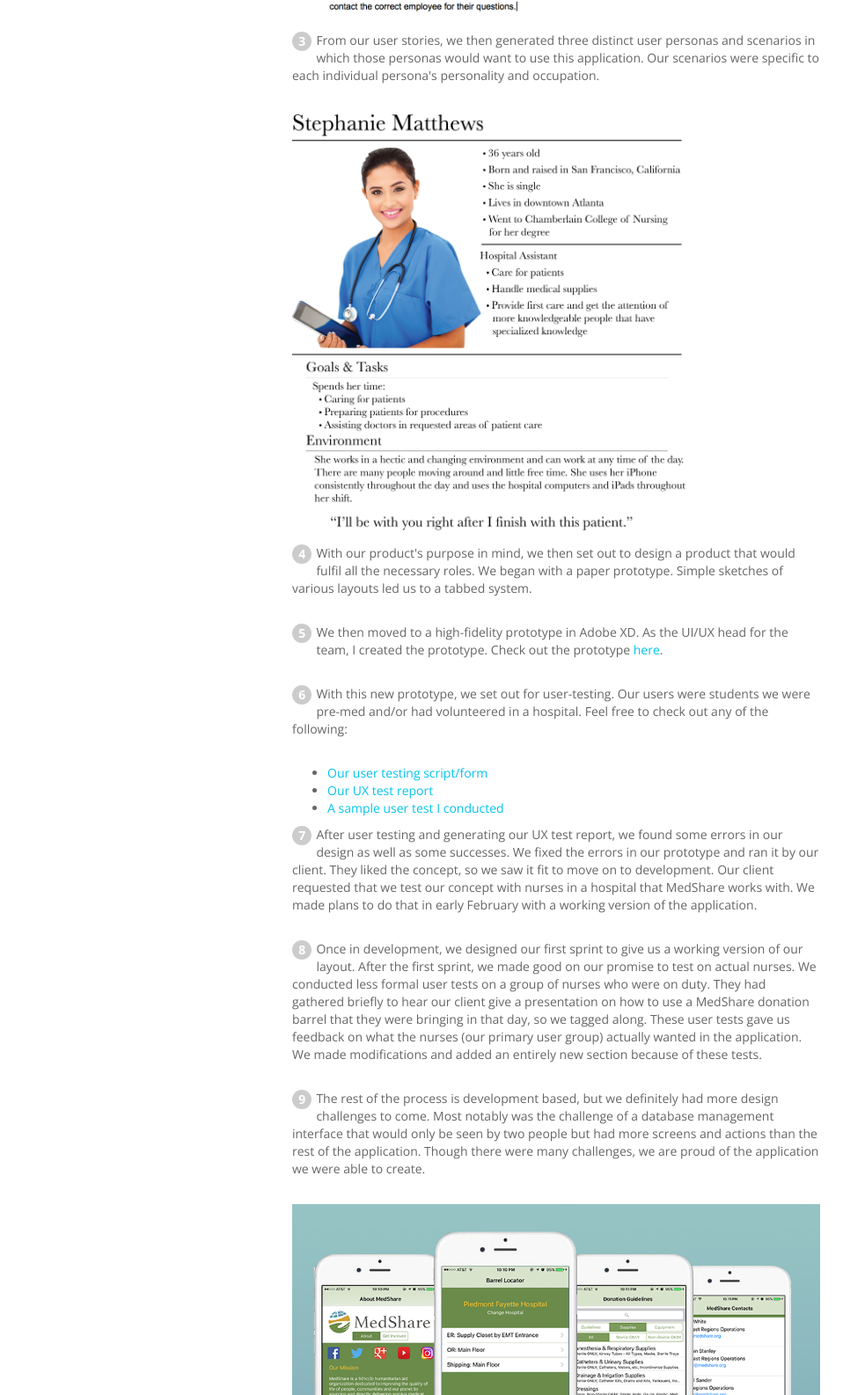
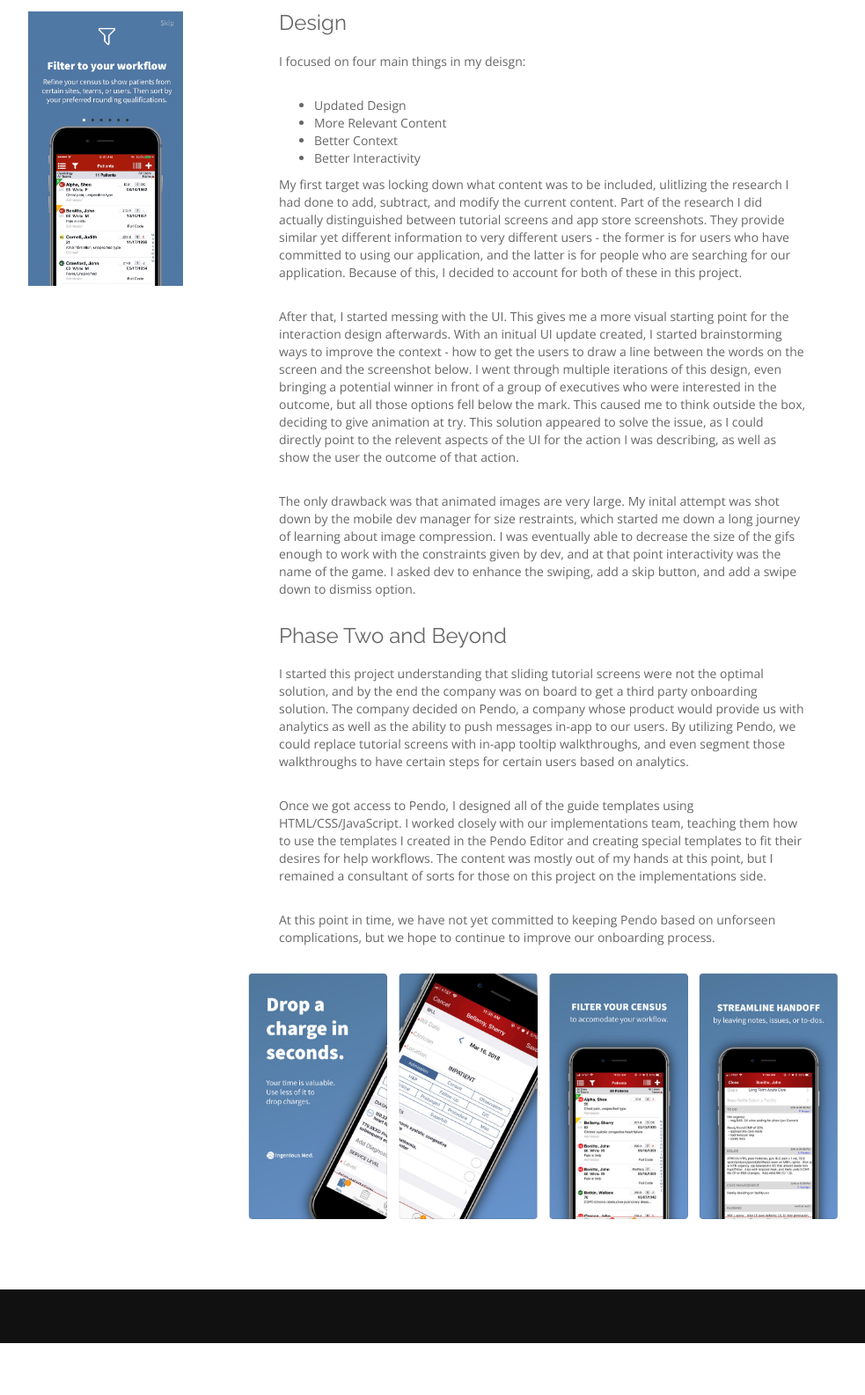
Before and after one commit to benlafo/benlafo.github.io, a plain HTML site: page ingeniousMedProcess .html in a window 1280 px wide. Shown: the part 1154-2740 px from the top of the page at 88% size, without its empty margins (23-1006 px from the left). After the commit the page ends 2681 px from the top, so only its background shows below. Drawn offline with nearby package versions, Linux system fonts and the light colour scheme; a web font is replaced by a local one.

Commit message:
added IM Onboarding and removed MYIE

```diff
--- a/css/style.css
+++ b/css/style.css
@@ -505,6 +505,11 @@ body.mobile-nav-active #mobile-nav-toggle {
   margin-bottom: 0;
 }
 
+#about .process-container {
+  background: url(../img/IM_Tutorial1.GIF) left top no-repeat;
+  background-size: 15%;
+}
+
 
 /* Portfolio Section
 --------------------------------*/
--- a/ingeniousMedProcess .html
+++ b/ingeniousMedProcess .html
@@ -125,100 +125,96 @@
           <p class="content-text">
             I was assigned the project to replace the current tutorial screens in our application. I was given the current image files and Illustrator files of iOS and Android devices to use.
           </p>
+        </div>
+      </div>
+    </div>
+    <div class="container content-container wow">
+      <div class="row stepText">
+        <div class="content-content">
+          <h3>
+    		The Problem
+       	  </h3>
+          <p class="content-text">
+          	Our application has a lot going on, and it can be hard to navigate without knowing what you're doing. This isn't a layperson application; it's a business tool for physicians. As such, the company has an implementations team that attempts to train first time users when they purchase our license. The issue is that many more users will end up using our app than those who were there at that training.
+		  </p>
+          <p class="content-text">
+          	To accomodate this, our application has a series of tutorial slides that appear when a user logs in for the first time. These images are meant to explain how to use the application with text and screenshots. Long story short, they failed to do their job.
+		  </p>
+          <p class="content-text">
+          	Our company was spending too much on training for first time users, and our current tutorials didn't seem to help. In fact, they generated more customer requests to be able to skip them, which was functionality we did not offer. All in all, they did more harm then good, but rather than get rid of them, we wanted to fix them.
+          </p>
+        </div>
+      </div>
+    </div>
+    <div class="container content-container wow">
+      <div class="row stepText">
+        <div class="content-content">
+          <h3>
+    		Discovery
+       	  </h3>
           <p class="content-text">
           	I began by researching best practices for mobile application onboarding. Mobile onboarding has been around in many forms for a long time, and as such there is a lot of research out there already. Because of this, and taking into account our team's resources, there wasn't a need to conduct our own research process for this project when there were enough studies out there.
           </p>
           <p class="content-text">
-
+            I learned a lot in my research, including what type of information should be included, the number of slides, good design approaches, how many words, and that tutorial slides are not a good solution to onboarding. At that point, I had to weigh the options - should I design a better version of a suboptimal solution or design a completely revamped onboarding process? But based on both the timeline I was given and the limited dev resources given to this initiative, the sliding images was the smartest option.
           </p>
         </div>
       </div>
-    <div class="container content-container wow">
+    </div>
+    <div class="container content-container process-container wow">
       <div class="row stepText">
-        <span class="step">1</span>
         <div class="content-content">
+          <h3>
+    		Design
+       	  </h3>
           <p class="content-text">
-            I was assigned the project to replace the current tutorial screens in our application. I was given the current image files and Illustrator files of iOS and Android devices to use.
+          	I focused on four main things in my deisgn:
+          </p>
+          <ul>
+          	<li>Updated Design</li>
+          	<li>More Relevant Content</li>
+          	<li>Better Context</li>
+          	<li>Better Interactivity</li>
+          </ul>
+          <p class="content-text">
+          	My first target was locking down what content was to be included, ulitlizing the research I had done to add, subtract, and modify the current content. Part of the research I did actually distinguished between tutorial screens and app store screenshots. They provide similar yet different information to very different users - the former is for users who have committed to using our application, and the latter is for people who are searching for our application. Because of this, I decided to account for both of these in this project.
+          </p>
+		  <p class="content-text">
+          After that, I started messing with the UI. This gives me a more visual starting point for the interaction design afterwards. With an initual UI update created, I started brainstorming ways to improve the context - how to get the users to draw a line between the words on the screen and the screenshot below. I went through multiple iterations of this design, even bringing a potential winner in front of a group of executives who were interested in the outcome, but all those options fell below the mark. This caused me to think outside the box, deciding to give animation at try. This solution appeared to solve the issue, as I could directly point to the relevent aspects of the UI for the action I was describing, as well as show the user the outcome of that action.
+          </p>
+		  <p class="content-text">
+          The only drawback was that animated images are very large. My inital attempt was shot down by the mobile dev manager for size restraints, which started me down a long journey of learning about image compression. I was eventually able to decrease the size of the gifs enough to work with the constraints given by dev, and at that point interactivity was the name of the game. I asked dev to enhance the swiping, add a skip button, and add a swipe down to dismiss option.
           </p>
         </div>
       </div>
+    </div>
+    <div class="container content-container wow">
       <div class="row stepText">
-        <span class="step">2</span>
         <div class="content-content">
+          <h3>
+    		Phase Two and Beyond
+       	  </h3>
+		  <p class="content-text">
+		  	I started this project understanding that sliding tutorial screens were not the optimal solution, and by the end the company was on board to get a third party onboarding solution. The company decided on Pendo, a company whose product would provide us with analytics as well as the ability to push messages in-app to our users. By utilizing Pendo, we could replace tutorial screens with in-app tooltip walkthroughs, and even segment those walkthroughs to have certain steps for certain users based on analytics.
+          </p>
           <p class="content-text">
-            I began by researching best practices for mobile application onboarding.
+          	Once we got access to Pendo, I designed all of the guide templates using HTML/CSS/JavaScript. I worked closely with our implementations team, teaching them how to use the templates I created in the Pendo Editor and creating special templates to fit their desires for help workflows. The content was mostly out of my hands at this point, but I remained a consultant of sorts for those on this project on the implementations side.
           </p>
-        </div>
-        <img src="img/MedShareUserStories.png" alt="" title="" style="width:75%;"></img>
-      </div>
-      <div class="row stepText">
-        <span class="step">3</span>
-        <div class="content-content">
           <p class="content-text">
-            From our user stories, we then generated three distinct user personas and scenarios in which those personas would want to use this application. Our scenarios were specific to each individual persona's personality and occupation.
-          </p>
-        </div>
-        <img src="img/MedShareUserPersona.png" alt="" title="" style="width:75%; padding-bottom: 15px;"></img>
-      </div>
-      <div class="row stepText">
-        <span class="step">4</span>
-        <div class="content-content">
-          <p class="content-text">
-            With our product's purpose in mind, we then set out to design a product that would fulfil all the necessary roles. We began with a paper prototype. Simple sketches of various layouts led us to a tabbed system.
+          	At this point in time, we have not yet committed to keeping Pendo based on unforseen complications, but we hope to continue to improve our onboarding process.
           </p>
         </div>
       </div>
+    </div>
       <div class="row stepText">
-        <span class="step">5</span>
         <div class="content-content">
-          <p class="content-text">
-            We then moved to a high-fidelity prototype in Adobe XD. As the UI/UX head for the team, I created the prototype. Check out the prototype <a href="https://xd.adobe.com/view/813121ac-c6c3-4995-97f4-d937c55222d1/" target="_blank">here</a>.
-          </p>
+          <img src="img/IM_AppStore.png" alt="img01" class="img-responsive" />
         </div>
       </div>
-      <div class="row stepText">
-        <span class="step">6</span>
-        <div class="content-content">
-          <p class="content-text">
-            With this new prototype, we set out for user-testing. Our users were students we were pre-med and/or had volunteered in a hospital. Feel free to check out any of the following:
-          </p>
-          <ul>
-            <li><a href="assets/MedShareUserTests.pdf">Our user testing script/form</a></li>
-            <li><a href="assets/UXTestReport.pdf">Our UX test report</a></li>
-            <li><a href="https://www.dropbox.com/s/gpaiiz8f1zah2y7/MedShareUserTest.mov?dl=0">A sample user test I conducted</a></li>
-        </div>
-      </div>
-      <div class="row stepText">
-        <span class="step">7</span>
-        <div class="content-content">
-          <p class="content-text">
-            After user testing and generating our UX test report, we found some errors in our design as well as some successes. We fixed the errors in our prototype and ran it by our client. They liked the concept, so we saw it fit to move on to development. Our client requested that we test our concept with nurses in a hospital that MedShare works with. We made plans to do that in early February with a working version of the application.
-          </p>
-        </div>
-      </div>
-      <div class="row stepText">
-        <span class="step">8</span>
-        <div class="content-content">
-          <p class="content-text">
-            Once in development, we designed our first sprint to give us a working version of our layout. After the first sprint, we made good on our promise to test on actual nurses. We conducted less formal user tests on a group of nurses who were on duty. They had gathered briefly to hear our client give a presentation on how to use a MedShare donation barrel that they were bringing in that day, so we tagged along. These user tests gave us feedback on what the nurses (our primary user group) actually wanted in the application. We made modifications and added an entirely new section because of these tests.
-          </p>
-        </div>
-      </div>
-      <div class="row stepText">
-        <span class="step">9</span>
-        <div class="content-content">
-          <p class="content-text">
-            The rest of the process is development based, but we definitely had more design challenges to come. Most notably was the challenge of a database management interface that would only be seen by two people but had more screens and actions than the rest of the application. Though there were many challenges, we are proud of the application we were able to create.
-          </p>
-        </div>
-      </div>
-      <div class="row stepText">
-        <div class="content-content">
-          <img src="img/portfolio-1-cover.png" alt="img01" class="img-responsive" />
-        </div>
-      </div>
-    </div>
   </section>
+
+
+
 
 <!--==========================
   Footer Section
```
Also changed, not shown: index.html (+103 -51 lines), img/IM-Onboarding-cover.png (added), img/IM_AppStore.png (added), img/IM_Tutorial1.GIF (added).
